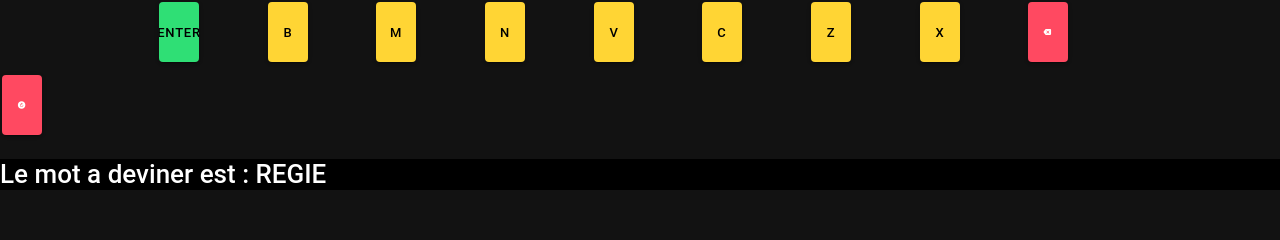
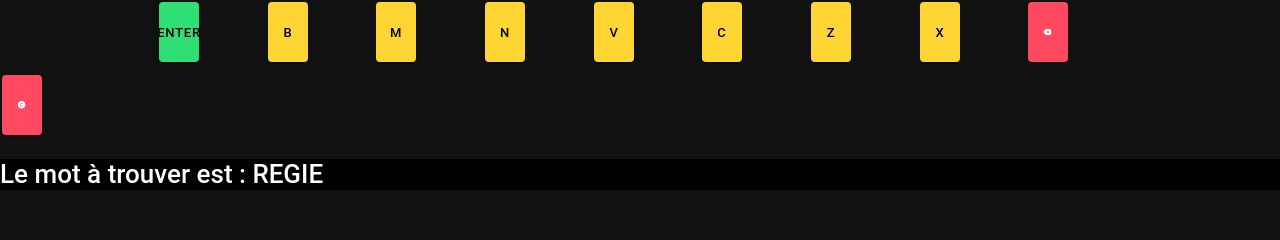
Before and after one commit to marioivanovic/playwords, a React (Create React App) app: page /home in a window 1280 px wide. Shown: the part 463-703 px from the top of the page. Built offline with nearby package versions, Linux system fonts and the light colour scheme.

Commit message:
resolution de bug

```diff
--- a/src/pages/home.tsx
+++ b/src/pages/home.tsx
@@ -232,7 +232,7 @@ const Home: React.FC = () => {
                   {row.length > 0
                     ? row.map((col, i) => (
                         // <IonCol key={i} size="2" id={"id-" + index + "-" + i}>
-                        <div className={col.color}>
+                        <div className={col.color} key={i}>
                           <IInputCol
                             // color="warning"
                             key={i}
@@ -292,13 +292,12 @@ const Home: React.FC = () => {
 
           <IonButton color={"danger"} onClick={reset}>
             <IonIcon
-              size="small"
               className="keyboard-button"
               icon={refreshCircle}
             />
           </IonButton>
         </div>
-        <h1 className="ioncol">Le mot a deviner est : {random}</h1>
+        <h1 className="ioncol">Le mot à trouver est : {random}</h1>
         {/* <h1>Le mot a presser est : {press}</h1> */}
       </IonContent>
     </IonPage>
```
